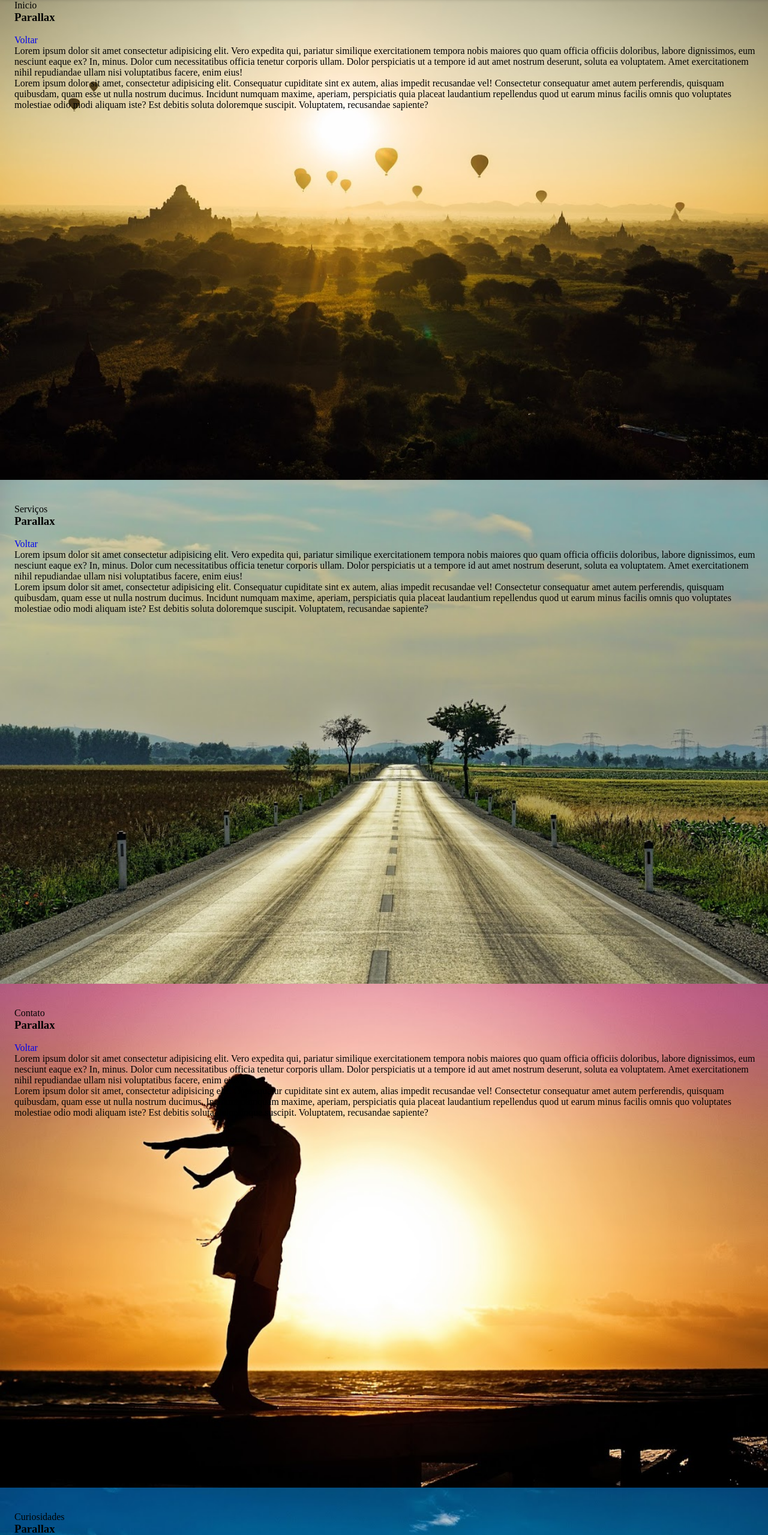
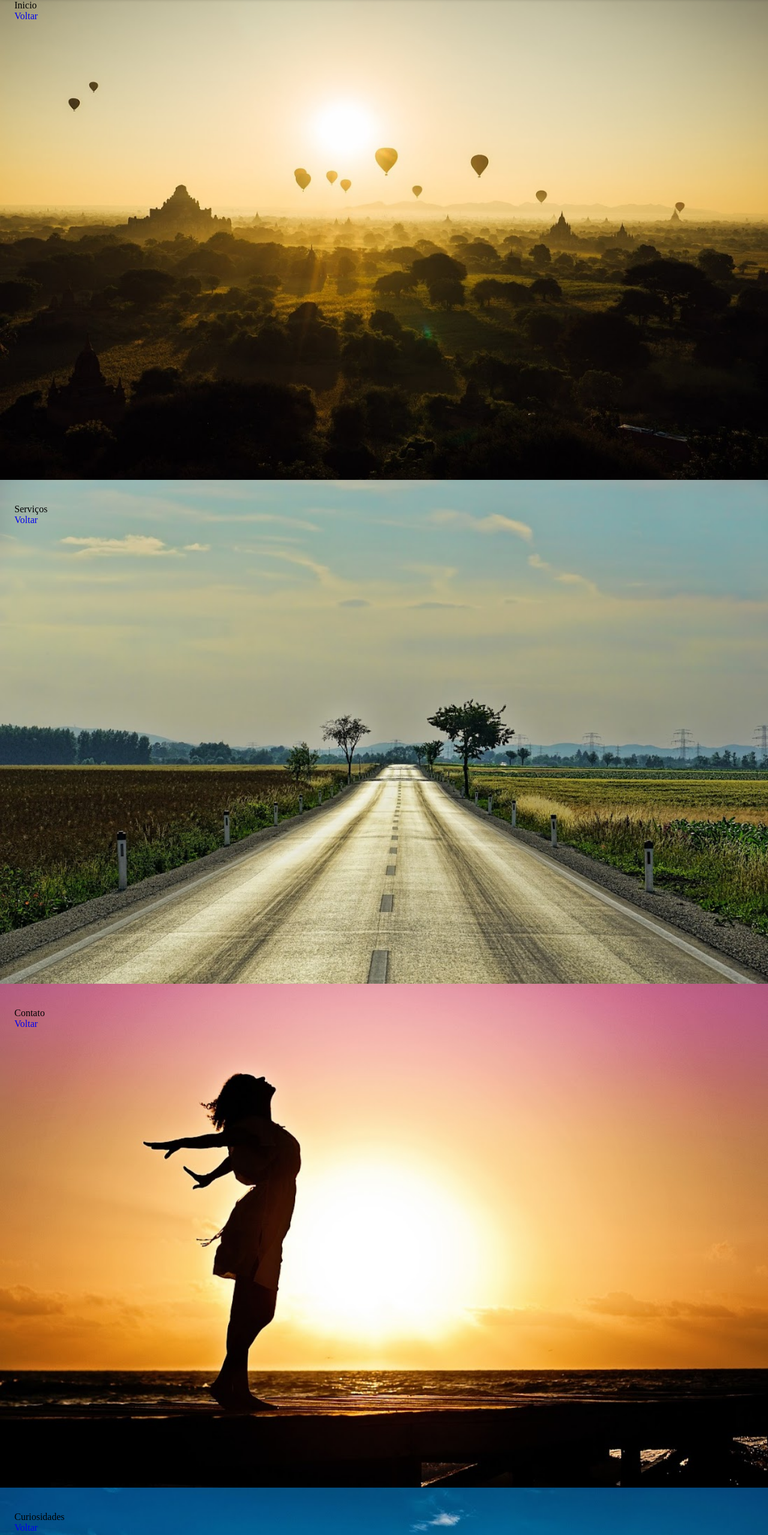
Before and after one commit to marcelo21061/PrimeiroRepositorio, a plain HTML site: page index.html in a window 1280 px wide. Shown: the part 40-2599 px from the top of the page at 60% size. Drawn offline with Linux system fonts and the light colour scheme.

Commit message:
update html... css

```diff
--- a/index.html
+++ b/index.html
@@ -21,58 +21,28 @@
 
     <main>
         <section id="ini">Inicio
-            <h3>Parallax</h3>
             <br>
             <a href="#topo">Voltar</a>
-        <p>Lorem ipsum dolor sit amet consectetur adipisicing elit. Vero expedita qui, pariatur similique exercitationem tempora nobis maiores quo quam officia officiis doloribus, labore dignissimos, eum nesciunt eaque ex? In, minus.
-        Dolor cum necessitatibus officia tenetur corporis ullam. Dolor perspiciatis ut a tempore id aut amet nostrum deserunt, soluta ea voluptatem. Amet exercitationem nihil repudiandae ullam nisi voluptatibus facere, enim eius!</p>
-        <p>Lorem ipsum dolor sit amet, consectetur adipisicing elit. Consequatur cupiditate sint ex autem, alias impedit recusandae vel! Consectetur consequatur amet autem perferendis, quisquam quibusdam, quam esse ut nulla nostrum ducimus.
-        Incidunt numquam maxime, aperiam, perspiciatis quia placeat laudantium repellendus quod ut earum minus facilis omnis quo voluptates molestiae odio modi aliquam iste? Est debitis soluta doloremque suscipit. Voluptatem, recusandae sapiente?</p>
         </section>
         <section id="ser">Serviços
-            <h3>Parallax</h3>
             <br>
             <a href="#topo">Voltar</a>
-        <p>Lorem ipsum dolor sit amet consectetur adipisicing elit. Vero expedita qui, pariatur similique exercitationem tempora nobis maiores quo quam officia officiis doloribus, labore dignissimos, eum nesciunt eaque ex? In, minus.
-        Dolor cum necessitatibus officia tenetur corporis ullam. Dolor perspiciatis ut a tempore id aut amet nostrum deserunt, soluta ea voluptatem. Amet exercitationem nihil repudiandae ullam nisi voluptatibus facere, enim eius!</p>
-        <p>Lorem ipsum dolor sit amet, consectetur adipisicing elit. Consequatur cupiditate sint ex autem, alias impedit recusandae vel! Consectetur consequatur amet autem perferendis, quisquam quibusdam, quam esse ut nulla nostrum ducimus.
-        Incidunt numquam maxime, aperiam, perspiciatis quia placeat laudantium repellendus quod ut earum minus facilis omnis quo voluptates molestiae odio modi aliquam iste? Est debitis soluta doloremque suscipit. Voluptatem, recusandae sapiente?</p>
         </section>
         <section id="con">Contato
-            <h3>Parallax</h3>
             <br>
             <a href="#topo">Voltar</a>
-        <p>Lorem ipsum dolor sit amet consectetur adipisicing elit. Vero expedita qui, pariatur similique exercitationem tempora nobis maiores quo quam officia officiis doloribus, labore dignissimos, eum nesciunt eaque ex? In, minus.
-        Dolor cum necessitatibus officia tenetur corporis ullam. Dolor perspiciatis ut a tempore id aut amet nostrum deserunt, soluta ea voluptatem. Amet exercitationem nihil repudiandae ullam nisi voluptatibus facere, enim eius!</p>
-        <p>Lorem ipsum dolor sit amet, consectetur adipisicing elit. Consequatur cupiditate sint ex autem, alias impedit recusandae vel! Consectetur consequatur amet autem perferendis, quisquam quibusdam, quam esse ut nulla nostrum ducimus.
-        Incidunt numquam maxime, aperiam, perspiciatis quia placeat laudantium repellendus quod ut earum minus facilis omnis quo voluptates molestiae odio modi aliquam iste? Est debitis soluta doloremque suscipit. Voluptatem, recusandae sapiente?</p>
         </section>
         <section id="cur">Curiosidades
-            <h3>Parallax</h3>
             <br>
             <a href="#topo">Voltar</a>
-        <p>Lorem ipsum dolor sit amet consectetur adipisicing elit. Vero expedita qui, pariatur similique exercitationem tempora nobis maiores quo quam officia officiis doloribus, labore dignissimos, eum nesciunt eaque ex? In, minus.
-        Dolor cum necessitatibus officia tenetur corporis ullam. Dolor perspiciatis ut a tempore id aut amet nostrum deserunt, soluta ea voluptatem. Amet exercitationem nihil repudiandae ullam nisi voluptatibus facere, enim eius!</p>
-        <p>Lorem ipsum dolor sit amet, consectetur adipisicing elit. Consequatur cupiditate sint ex autem, alias impedit recusandae vel! Consectetur consequatur amet autem perferendis, quisquam quibusdam, quam esse ut nulla nostrum ducimus.
-        Incidunt numquam maxime, aperiam, perspiciatis quia placeat laudantium repellendus quod ut earum minus facilis omnis quo voluptates molestiae odio modi aliquam iste? Est debitis soluta doloremque suscipit. Voluptatem, recusandae sapiente?</p>
         </section>
         <section id="sob">Sobre
-            <h3>Parallax</h3>
             <br>
             <a href="#topo">Voltar</a>
-        <p>Lorem ipsum dolor sit amet consectetur adipisicing elit. Vero expedita qui, pariatur similique exercitationem tempora nobis maiores quo quam officia officiis doloribus, labore dignissimos, eum nesciunt eaque ex? In, minus.
-        Dolor cum necessitatibus officia tenetur corporis ullam. Dolor perspiciatis ut a tempore id aut amet nostrum deserunt, soluta ea voluptatem. Amet exercitationem nihil repudiandae ullam nisi voluptatibus facere, enim eius!</p>
-        <p>Lorem ipsum dolor sit amet, consectetur adipisicing elit. Consequatur cupiditate sint ex autem, alias impedit recusandae vel! Consectetur consequatur amet autem perferendis, quisquam quibusdam, quam esse ut nulla nostrum ducimus.
-        Incidunt numquam maxime, aperiam, perspiciatis quia placeat laudantium repellendus quod ut earum minus facilis omnis quo voluptates molestiae odio modi aliquam iste? Est debitis soluta doloremque suscipit. Voluptatem, recusandae sapiente?</p>
         </section>
         <section id="hel">Help
-            <h3>Parallax</h3>
             <br>
             <a href="#topo">Voltar</a>
-        <p>Lorem ipsum dolor sit amet consectetur adipisicing elit. Vero expedita qui, pariatur similique exercitationem tempora nobis maiores quo quam officia officiis doloribus, labore dignissimos, eum nesciunt eaque ex? In, minus.
-        Dolor cum necessitatibus officia tenetur corporis ullam. Dolor perspiciatis ut a tempore id aut amet nostrum deserunt, soluta ea voluptatem. Amet exercitationem nihil repudiandae ullam nisi voluptatibus facere, enim eius!</p>
-        <p>Lorem ipsum dolor sit amet, consectetur adipisicing elit. Consequatur cupiditate sint ex autem, alias impedit recusandae vel! Consectetur consequatur amet autem perferendis, quisquam quibusdam, quam esse ut nulla nostrum ducimus.
-        Incidunt numquam maxime, aperiam, perspiciatis quia placeat laudantium repellendus quod ut earum minus facilis omnis quo voluptates molestiae odio modi aliquam iste? Est debitis soluta doloremque suscipit. Voluptatem, recusandae sapiente?</p>
         </section>
     </main>
 
```
